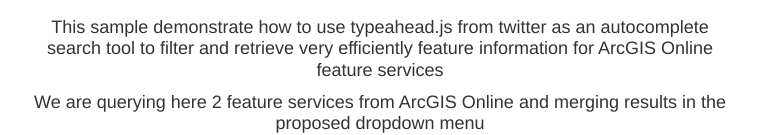
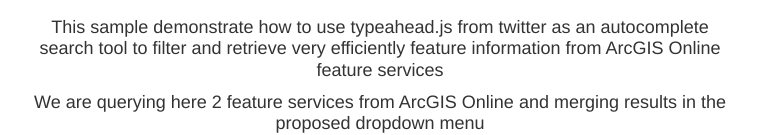
Before and after one commit to esrifrance/Typeahead-on-ArcGIS, a plain HTML site: page index.html in a window 1280 px wide. Shown: the part 246-381 px from the top of the page, without its empty margins (260-1019 px from the left). Drawn offline with Linux system fonts and the light colour scheme.

Commit message:
Update index.html

```diff
--- a/index.html
+++ b/index.html
@@ -14,7 +14,7 @@
       <h1 class="title">Using Twitter typeahead.js with ArcGIS Online feature services </h1>
       <div class="example example-Stations">
         <h2 class="example-name">Using the Paris Velib (bike sharing) & Autolib (electric car sharing) station datasets</h2>
-        <p class="example-description">This sample demonstrate how to use typeahead.js from twitter as an autocomplete search tool to filter and retrieve very efficiently feature information for ArcGIS Online feature services</p>
+        <p class="example-description">This sample demonstrate how to use typeahead.js from twitter as an autocomplete search tool to filter and retrieve very efficiently feature information from ArcGIS Online feature services</p>
         <p class="example-description">We are querying here 2 feature services from ArcGIS Online and merging results in the proposed dropdown menu</p>
         <p class="example-description">Once selected or autocompleted, this sample script displays the user choice's origin dataset and objectid. The objectid is the key to further make use of the choice (zoom on the feature, ...)</p>
         <p class="example-description">this sample is built on <a href="http://twitter.github.com/typeahead.js/examples">the original twitter typeahead.js examples</a> </p>
```
